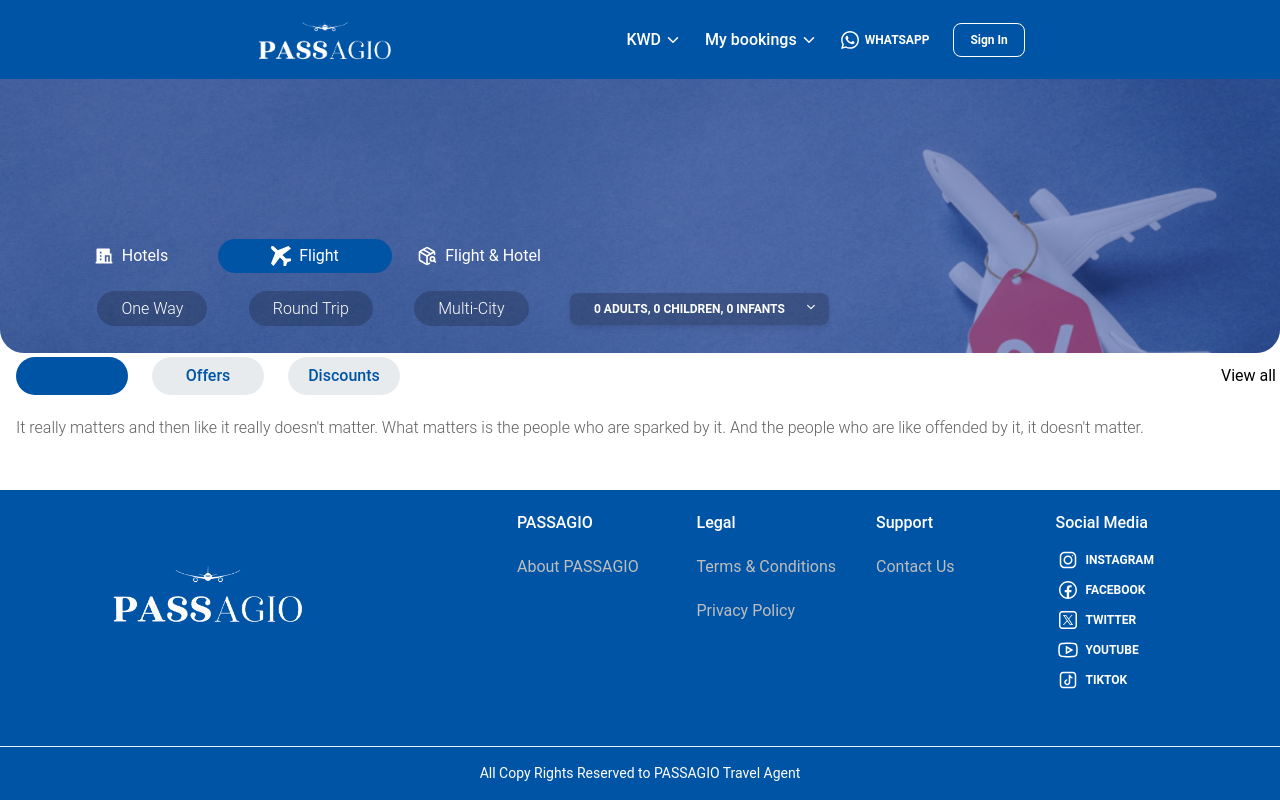
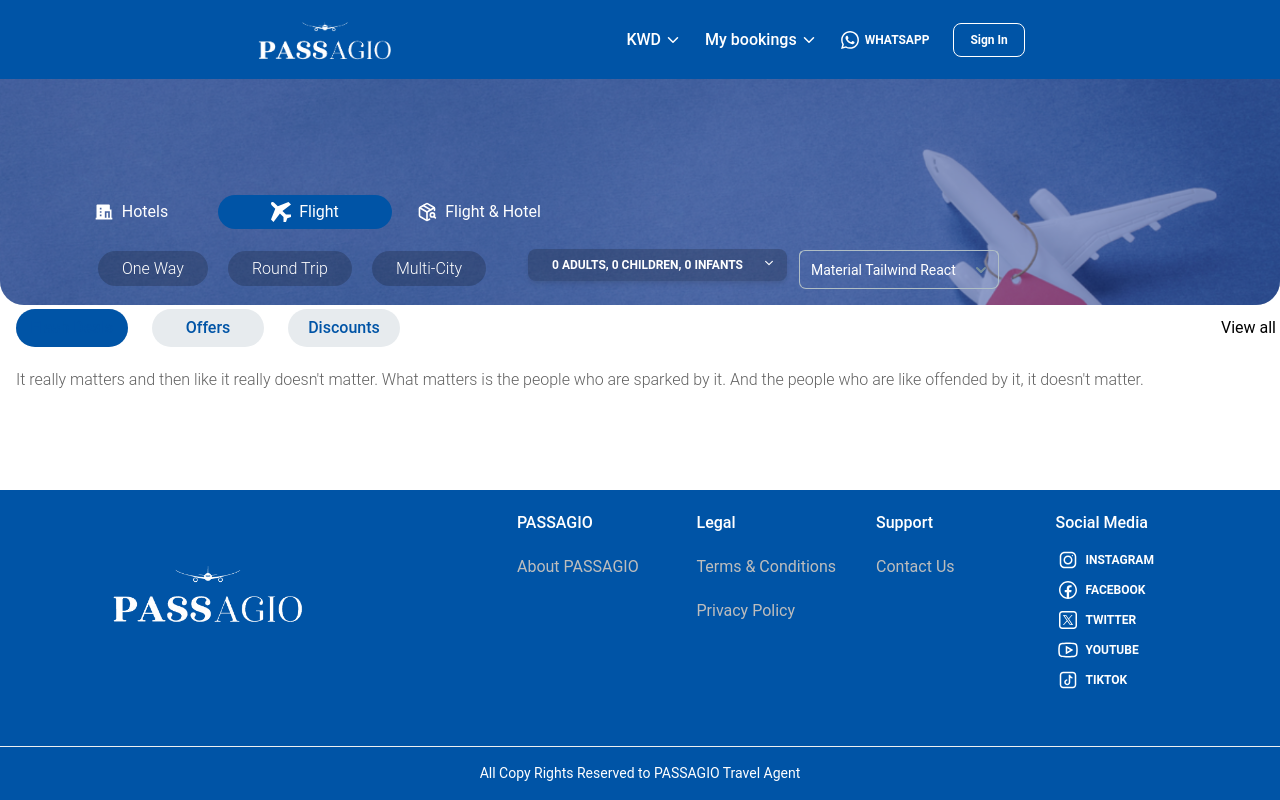
Before and after one commit to Abdo-Ahmed-Mostafa/booking-front, a Next.js app: page / in a window 1280 px wide. Built offline with nearby package versions, Linux system fonts and the light colour scheme.

Commit message:
working on hero section

```diff
--- a/components/UI/Home/MainHero.jsx
+++ b/components/UI/Home/MainHero.jsx
@@ -4,14 +4,9 @@ import HeroTabs from "./hero/HeroTabs";
 const MainHero = () => {
   return (
     <>
-      <div
-        className="w-full h-auto bg-cover rounded-b-3xl"
-        style={{
-          backgroundImage: `url('/hero.png')`,
-        }}>
-        <div className="bg-[#213d91] w-full h-full bg-opacity-50 object-fill flex flex-col justify-center rounded-b-3xl   ">
-          <div className="container sm:px-10 my-3  ">
-            <div className="md:h-36"></div>
+      <div className="w-full h-auto bg-hero bg-cover rounded-b-3xl">
+        <div className="bg-[#213d91] w-full h-full bg-opacity-50 object-fill flex flex-col justify-center rounded-b-3xl pt-28 ">
+          <div className="container sm:px-10">
             <HeroTabs />
           </div>
         </div>
--- a/components/UI/Home/hero/FlightHero.jsx
+++ b/components/UI/Home/hero/FlightHero.jsx
@@ -1,11 +1,15 @@
+import FlightClass from "./heroReusable/FlightClass";
 import NumberPassanger from "./heroReusable/NumberPassanger";
 import Ways from "./Ways";
 
 const FlightHero = ({ pathname }) => {
   return (
-    <div className="grid grid-cols-2 w-full items-center">
+    <div className="flex lg:flex-row lg:gap-0 gap-5 flex-col w-full items-center lg:justify-evenly justify-center">
       <Ways />
-      <NumberPassanger />
+      <div className="flex gap-3 lg:flex-row flex-col w-1/2">
+        <NumberPassanger />
+        <FlightClass />
+      </div>
     </div>
   );
 };
--- a/components/UI/Home/hero/Ways.jsx
+++ b/components/UI/Home/hero/Ways.jsx
@@ -3,7 +3,7 @@ import WaysButton from "./heroReusable/WaysButton";
 
 const Ways = () => {
   return (
-    <ul className="flex justify-evenly">
+    <ul className="flex gap-5 w-fit">
       <WaysButton id={"one-way"} label={"One Way"} />
       <WaysButton id={"round-trip"} label={"Round Trip"} />
       <WaysButton id={"multi-city"} label={"Multi-City"} />
--- /dev/null
+++ b/components/UI/Home/hero/heroReusable/FlightClass.jsx
@@ -0,0 +1,27 @@
+"use client";
+import React from "react";
+import { Select, Option, useState } from "@/components/imports";
+
+const FlightClass = () => {
+  const [value, setValue] = useState("react");
+
+  return (
+    <div className="lg:w-fit w-full ">
+      <Select
+        value={value}
+        onChange={(val) => setValue(val)}
+        className="pr-3 pl-6 py-2 text-white"
+        labelProps={{
+          className: "before:mr-0 after:ml-0",
+        }}>
+        <Option value="html">Material Tailwind HTML</Option>
+        <Option value="react">Material Tailwind React</Option>
+        <Option value="vue">Material Tailwind Vue</Option>
+        <Option value="angular">Material Tailwind Angular</Option>
+        <Option value="svelte">Material Tailwind Svelte</Option>
+      </Select>
+    </div>
+  );
+};
+
+export default FlightClass;
--- a/components/UI/Home/hero/heroReusable/NumberPassanger.jsx
+++ b/components/UI/Home/hero/heroReusable/NumberPassanger.jsx
@@ -6,7 +6,6 @@ import {
   Menu,
   MenuHandler,
   MenuList,
-  MenuItem,
   IoAdd,
   AiOutlineMinus,
   IoMan,
@@ -39,11 +38,10 @@ const NumberPassanger = () => {
 
   return (
     <div className="relative">
-      {/* Dropdown Trigger Button */}
       <Menu open={isOpen} handler={() => setIsOpen(!isOpen)}>
         <MenuHandler>
           <Button
-            className="bg-black bg-opacity-20 pr-3 pl-6 py-2 borderborder-white"
+            className="bg-black bg-opacity-20 pr-3 pl-6 py-2 borderborder-white w-full"
             onClick={() => setIsOpen(!isOpen)}>
             <div className="flex gap-5">
               {totalPassengers}
@@ -51,8 +49,6 @@ const NumberPassanger = () => {
             </div>
           </Button>
         </MenuHandler>
-
-        {/* Dropdown Menu */}
         <MenuList className="p-4 w-80 bg-white rounded-lg shadow-lg space-y-4 z-10">
           <div className="flex justify-between items-center">
             <span className="font-semibold">No. of Passengers</span>
@@ -62,8 +58,6 @@ const NumberPassanger = () => {
               <IoClose className="h-5 w-5" />
             </button>
           </div>
-
-          {/* Passenger Categories */}
           {[
             { label: "Adults", age: "(age 12 and over)", type: "adults" },
             { label: "Children", age: "(age 2 - 11)", type: "children" },
@@ -89,8 +83,6 @@ const NumberPassanger = () => {
                   <div className="text-gray-500 text-sm">{category.age}</div>
                 </div>
               </div>
-
-              {/* Increment and Decrement Buttons */}
               <div className="flex items-center space-x-2">
                 <button
                   onClick={(e) => {
--- a/components/imports.js
+++ b/components/imports.js
@@ -14,6 +14,8 @@ import {
   TabsBody,
   Tab,
   TabPanel,
+  Select,
+  Option,
 } from "@material-tailwind/react";
 import {
   IoClose,
@@ -57,4 +59,6 @@ export {
   useEffect,
   Link,
   Image,
+  Select,
+  Option,
 };
--- a/tailwind.config.js
+++ b/tailwind.config.js
@@ -18,6 +18,9 @@ module.exports = withMT({
         mainBlue: "#0054a6",
         bgGrey: "#e7ebee",
       },
+      backgroundImage: {
+        hero: "url('/hero.png')",
+      },
     },
   },
   plugins: [],
```
Also changed, not shown: public/airplane.png (deleted), public/flight.png (deleted).
